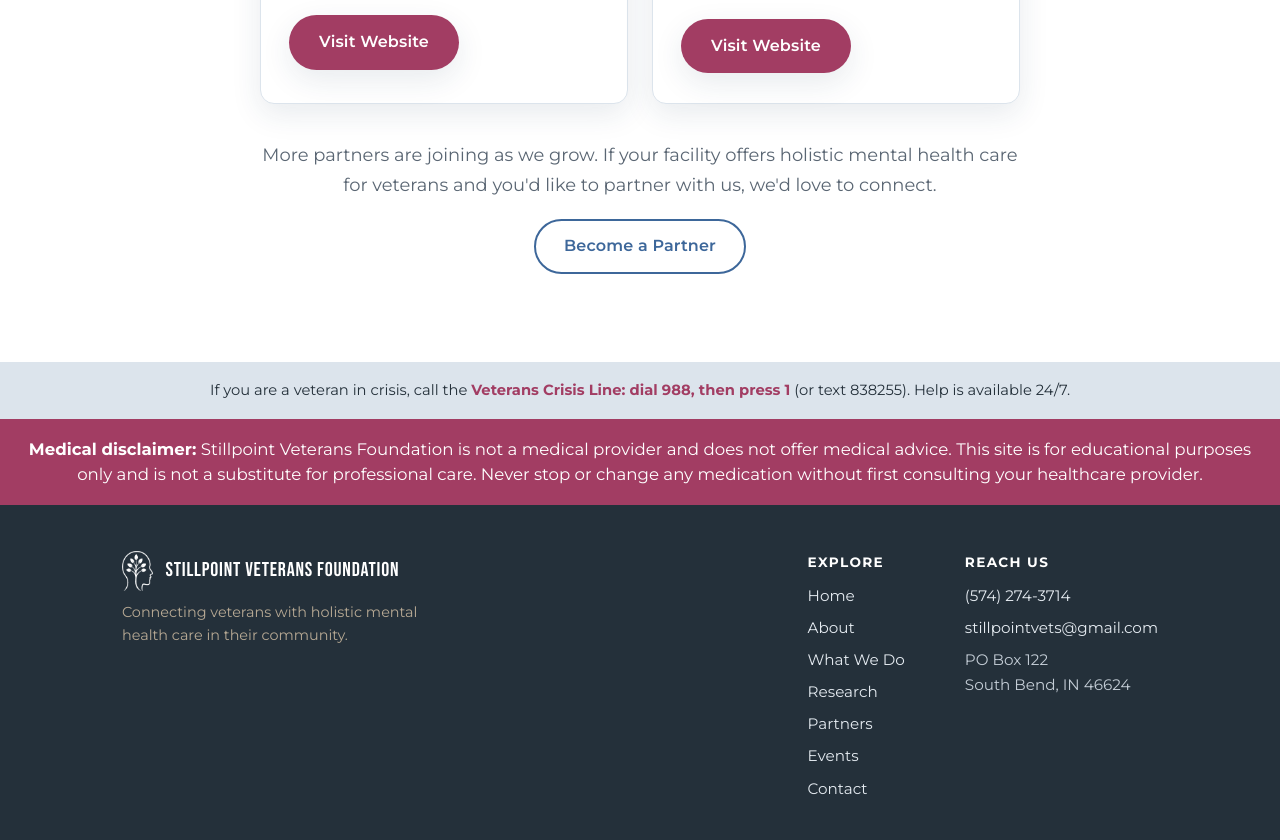
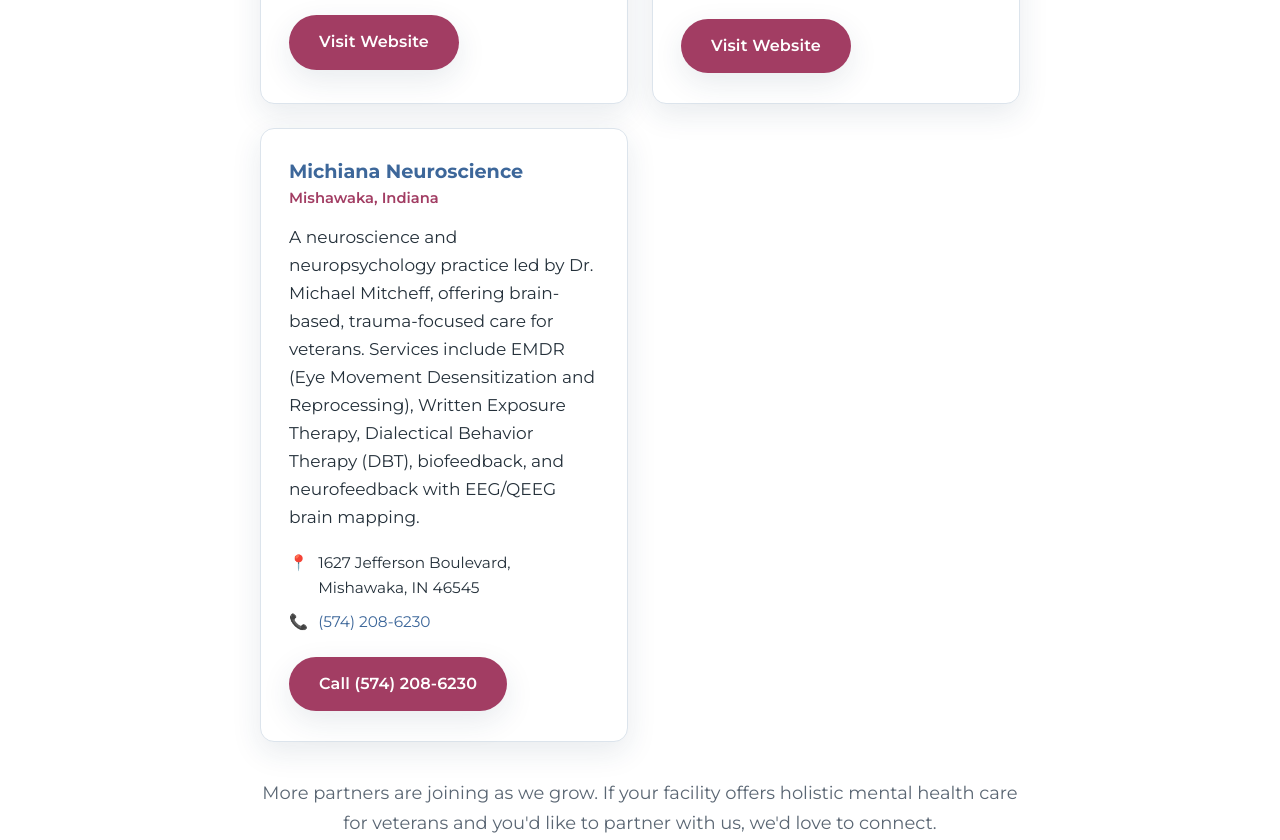
Before and after one commit to stillpointvets-ops/stillpoint-website, a plain HTML site: page partners.html in a window 1280 px wide. Shown: the part 2349-3189 px from the top of the page. Drawn offline with Linux system fonts and the light colour scheme.

Commit message:
Add files via upload

```diff
--- a/partners.html
+++ b/partners.html
@@ -120,6 +120,16 @@
         </ul>
         <a class="btn" href="https://spineandjointassociates.com" target="_blank" rel="noopener">Visit Website</a>
       </article>
+      <article class="partner-card">
+        <h3>Michiana Neuroscience</h3>
+        <p class="partner-loc">Mishawaka, Indiana</p>
+        <p>A neuroscience and neuropsychology practice led by Dr. Michael Mitcheff, offering brain-based, trauma-focused care for veterans. Services include EMDR (Eye Movement Desensitization and Reprocessing), Written Exposure Therapy, Dialectical Behavior Therapy (DBT), biofeedback, and neurofeedback with EEG/QEEG brain mapping.</p>
+        <ul class="partner-contact">
+          <li><span class="pc-ic">&#128205;</span> 1627 Jefferson Boulevard, Mishawaka, IN 46545</li>
+          <li><span class="pc-ic">&#128222;</span> <a href="tel:+15742086230">(574) 208-6230</a></li>
+        </ul>
+        <a class="btn" href="tel:+15742086230">Call (574) 208-6230</a>
+      </article>
     </div>
     <p class="lead-center" style="margin-top:36px">More partners are joining as we grow. If your facility offers holistic mental health care for veterans and you'd like to partner with us, we'd love to connect.</p>
     <p class="center" style="margin-top:20px"><a class="btn btn-outline" href="contact.html">Become a Partner</a></p>
```
